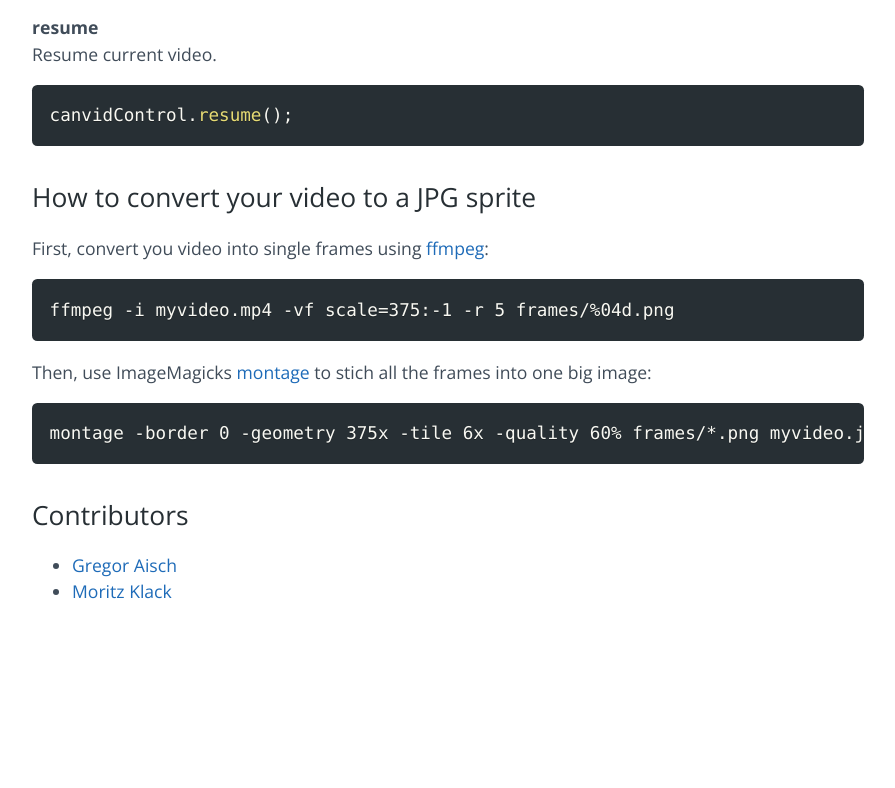
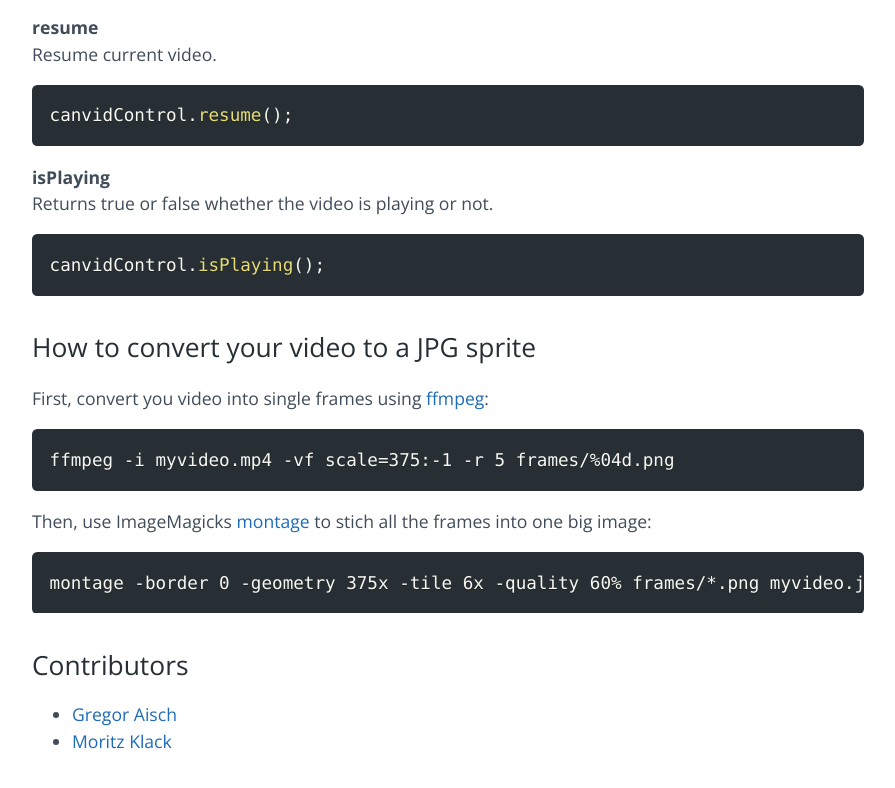
Before and after one commit to gka/canvid, a plain HTML site: page index.html in a window 1280 px wide. Shown: the part 4423-5211 px from the top of the page, without its empty margins (192-1087 px from the left). Before the commit the page ends 5077 px from the top, so only its background shows below. Drawn offline with nearby package versions, Linux system fonts and the light colour scheme.

Commit message:
update index

```diff
--- a/index.html
+++ b/index.html
@@ -173,17 +173,23 @@ var canvidControl = canvid({
 
 
         <p><strong>play</strong>
-        <br> Plays video of the passed videoKey. Set the second parameter to <code>true</code>, if you want to play the video reversely.</p>
+        <br>Plays video of the passed videoKey. Set the second parameter to <code>true</code>, if you want to play the video reversely.</p>
 
         <pre><code class="language-javascript">canvidControl.play(videoKey [,isReverse]);</code></pre>
         <p><strong>pause</strong>
-        <br> Pause current video.</p>
+        <br>Pause current video.</p>
 
         <pre><code class="language-javascript">canvidControl.pause();</code></pre>
 
         <p><strong>resume</strong>
-        <br> Resume current video.</p>
+        <br>Resume current video.</p>
         <pre><code class="language-javascript">canvidControl.resume();</code></pre>
+
+        <p><strong>isPlaying</strong>
+        <br>Returns true or false whether the video is playing or not.</p>
+        <pre><code class="language-javascript">canvidControl.isPlaying();</code></pre>
+
+
         <h2>
             <a id="how-to-convert-your-video-to-a-jpg-sprite" class="anchor" href="#how-to-convert-your-video-to-a-jpg-sprite" aria-hidden="true">
                 <span class="octicon octicon-link"></span></a>How to convert your video to a JPG sprite
```
